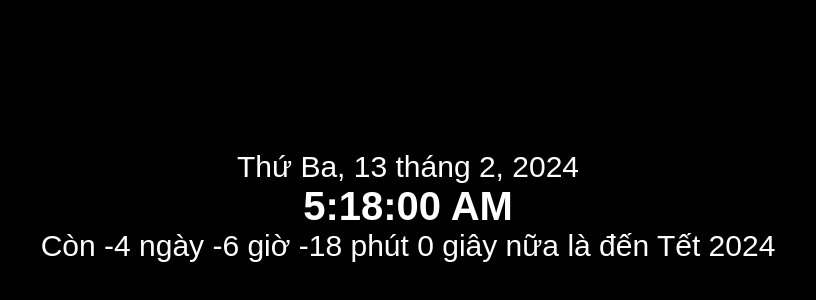
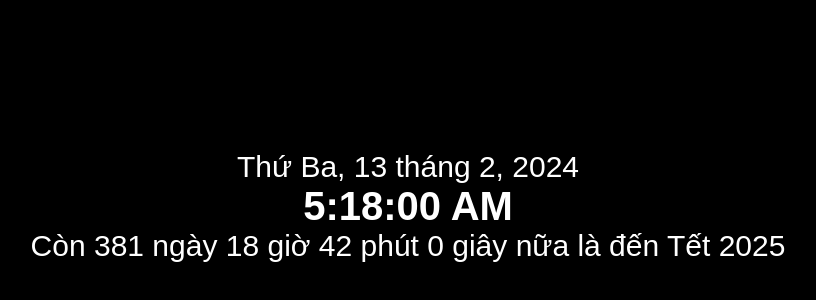
Before and after one commit to phantungduong/carlos123, a plain HTML site: page index.html in a window 1280 px wide. Shown: the part 194-494 px from the top of the page, without its empty margins (232-1048 px from the left). Drawn offline with Linux system fonts and the light colour scheme.

Commit message:
Update index.html

```diff
--- a/index.html
+++ b/index.html
@@ -33,7 +33,7 @@
     <script>
         function updateClock() {
             var now = new Date();
-            var tet = new Date(2024, 1, 10);
+            var tet = new Date(2025, 1, 29);
             var diff = tet - now;
 
             var days = Math.floor(diff / (1000 * 60 * 60 * 24));
@@ -46,7 +46,7 @@
 
             document.getElementById('date').innerHTML = dateString;
             document.getElementById('time').innerHTML = timeString;
-            document.getElementById('countdown').innerHTML = "Còn " + days + " ngày " + hours + " giờ " + minutes + " phút " + seconds + " giây nữa là đến Tết 2024";
+            document.getElementById('countdown').innerHTML = "Còn " + days + " ngày " + hours + " giờ " + minutes + " phút " + seconds + " giây nữa là đến Tết 2025";
             document.title = timeString;
         }
         setInterval(updateClock, 1000);
```
